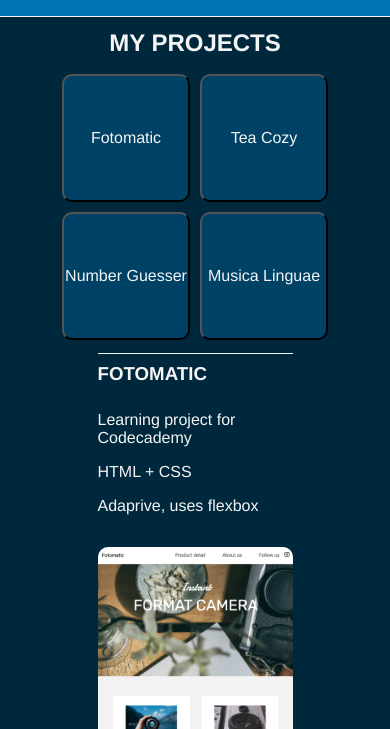
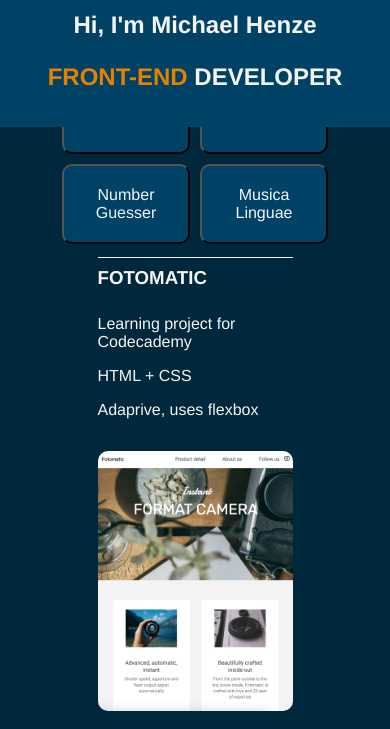
Before and after one commit to manoskov/manoskov.github.io, a plain HTML site: page index.html in a window 390 px wide. Shown: the part 967-1696 px from the top of the page. Drawn offline with Linux system fonts and the light colour scheme.

Commit message:
change padding in css

```diff
--- a/styles.css
+++ b/styles.css
@@ -105,15 +105,17 @@ padding-bottom: 2em;
 
 button {
     background-color:#004266;
+    padding: 0.5em;
     font-size: 1em;
     margin: 5px 5px;
     width: 8em;
-    height: 8em;
+    height: 5em;
     border-radius: 10px;
 }
 
 button:active {
     background-color: #E68100;
+    color:#0074B3;
 }
 
 #projects {
@@ -166,9 +168,9 @@ footer {
 
 @media only screen and (max-width: 600px) {
     #banner-text {
-        display: block;
         width: 100%;
-        bottom: 0px;
+        position: absolute;
+        bottom: -250px;
         left: 0px;
     }
 }
```
Also changed, not shown: index.html (+1 -0 lines).
